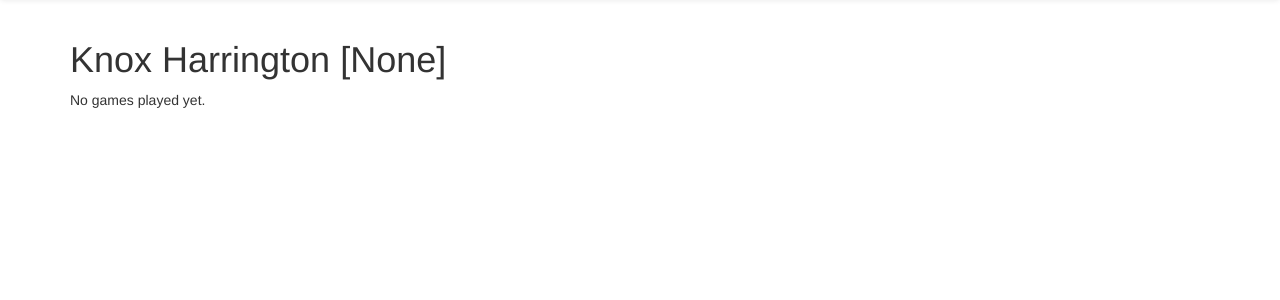
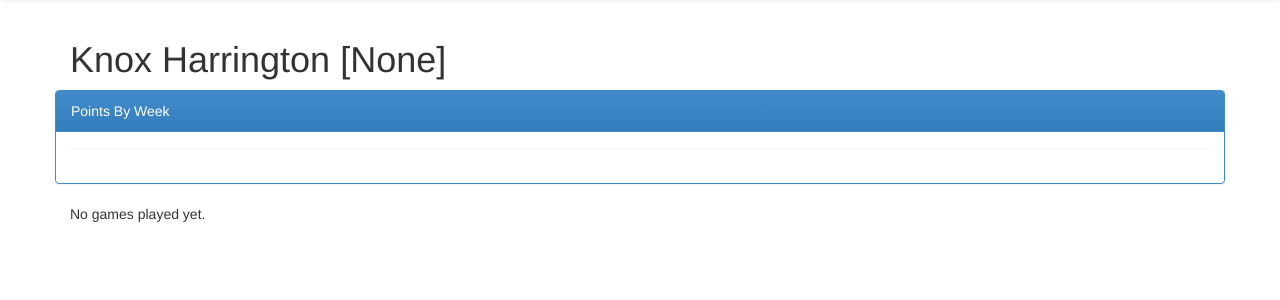
Before and after one commit to jacobrogers/pinball-league, a Django app: template templates/player.html in a window 1280 px wide. Shown: the part 52-352 px from the top of the page. Run offline with Django 3.2, Linux system fonts and the light colour scheme; the template is opened without the code that fills it: values that come from a table or form of the project are taken from there, others are empty; data comes from the database, SQL or seed files in the repository; some libraries are stand-ins or nearby versions.

Commit message:
show weekly scores on player page

```diff
--- a/templates/player.html
+++ b/templates/player.html
@@ -6,11 +6,22 @@
 {% block content %}
 <div class="h1">{{ player.name }} [{{ player.signature }}]</div>
 
+<div class="row panel panel-primary">
+    <div class="panel-heading">Points By Week</div>
+    <div class="panel-body">
+        <ul class="col-sm-12 list-group">
+            {% for points in week_points%}
+            <li class="list-group-item"><a href="{% url 'week' forloop.counter %}">Week {{ forloop.counter }}</a> - {{ points }} points</li>
+            {% endfor %}
+        </ul>
+    </div>
+</div>
+
 {% for game in games%}
 <div class="row panel panel-primary">
     <div class="panel-heading"><a href="{% url 'table' game.table.id %}">{{game.table.name}}</a></div>
     <div class="panel-body">
-        <ul class="col-sm-6 list-group">
+        <ul class="col-sm-12 list-group">
             {% for score in game.scores%}
             <li class="list-group-item">Week {{ score.week }} - {{ score.score|intcomma}}</li>
             {% endfor %}
```
